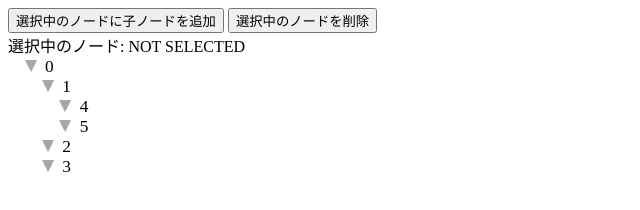
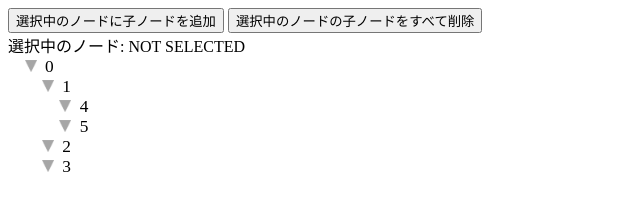
Before and after one commit to maguroguma/frontui-component, a plain HTML site: page vue-tree/index.html in a window 1280 px wide. Shown: the whole page, without its empty margins (0-640 px from the left). Drawn offline with nearby package versions, Linux system fonts and the light colour scheme.

Commit message:
implement function of deleting nodes
選択中のノードのすべての子ノードを削除する機能を追加

```diff
--- a/vue-tree/index.html
+++ b/vue-tree/index.html
@@ -21,7 +21,7 @@
 
 <div id="app">
     <button @click="addNewNode">選択中のノードに子ノードを追加</button>
-    <button @click="deleteNode">選択中のノードを削除</button>
+    <button @click="deleteNode">選択中のノードの子ノードをすべて削除</button>
     <div>選択中のノード: {{ selectedNode | nodeStringer }}</div>
 
     <!-- the demo root element -->
--- a/vue-tree/main.js
+++ b/vue-tree/main.js
@@ -69,8 +69,6 @@ Vue.component('tree', {
         },
         selectNode: function(event, selectedNode) {
             bus.$emit('node-select-event', selectedNode)
-            console.log('EMITTED')
-            console.log('CLICKED NODE: ' + selectedNode.id)
         }
     }
 })
@@ -90,17 +88,14 @@ var app = new Vue({
                 return
             }
             this.maxId++
-            console.log(this.maxId)
             this.selectedNode.children.push({ id: this.maxId, isSelected: false, children: [] })
         },
         deleteNode: function(event) {
-            console.log(event)
+            if (confirm('CHILD NODES WILL BE DELETED, IS IT OK?')) this.selectedNode.children = []
         }
     },
     created: function() {
         bus.$on('node-select-event', function(selectedNode) {
-            console.log('RECEIVED')
-            console.log('CLICKED NODE: ' + selectedNode.id)
             this.count++
             if (app.selectedNode) {
                 app.selectedNode.isSelected = false
```
